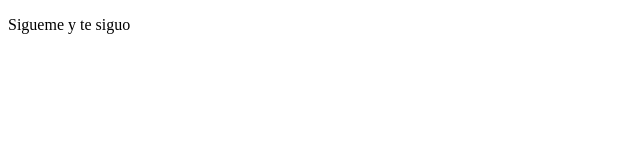
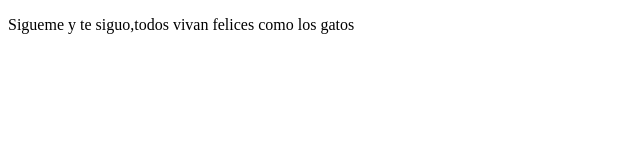
Before and after one commit to Rithz5413/-PROYECTObobo, a plain HTML site: page index.html in a window 1280 px wide. Shown: the whole page, without its empty margins (0-640 px from the left). Drawn offline with Linux system fonts and the light colour scheme.

Commit message:
cambios de mi pagina de Prework

```diff
--- a/index.html
+++ b/index.html
@@ -4,9 +4,9 @@
     <meta charset="UTF-8">
     <meta http-equiv="X-UA-Compatible" content="IE=edge">
     <meta name="viewport" content="width=device-width, initial-scale=1.0">
-    <title>Hello Perros</title>
+    <title>Hello Perros.</title>
 </head>
 <body>
-    <p>Sigueme y te siguo</p>
+    <p>Sigueme y te siguo,todos vivan felices como los gatos</p>
 </body>
 </html>
```
